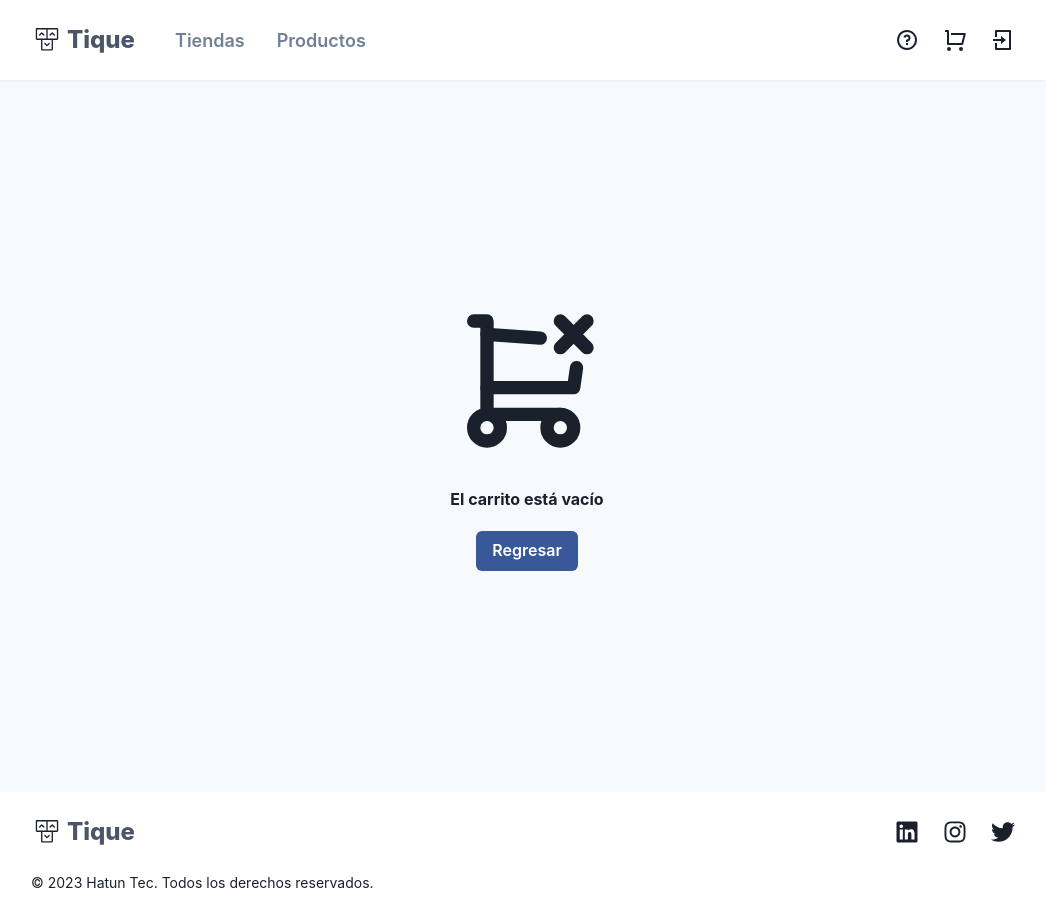
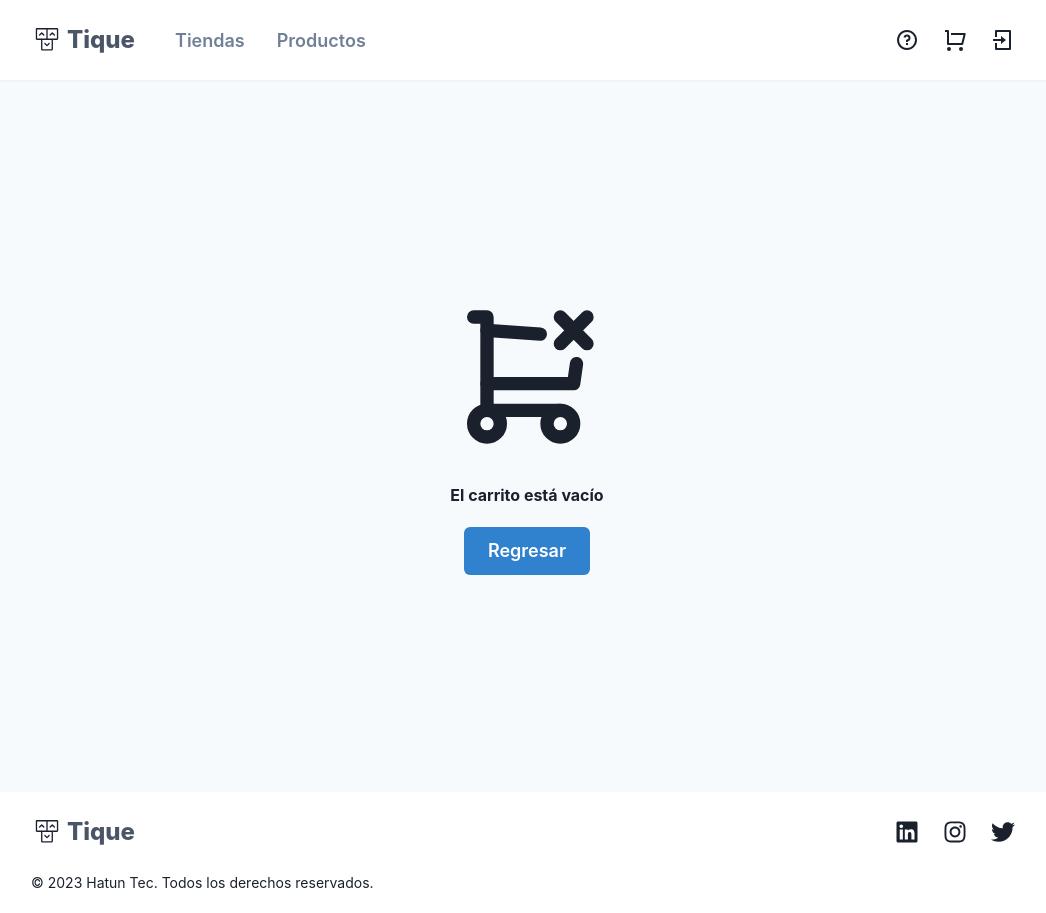
Before and after one commit to ronaldidro/tique-app, a React (Create React App) app in the folder app/: page /carrito in a window 1280 px wide. Shown: the whole page, without its empty margins (113-1159 px from the left). Built offline with nearby package versions, Linux system fonts and the light colour scheme.

Commit message:
added centered icon component

```diff
--- /dev/null
+++ b/app/src/components/market/CenteredIcon.js
@@ -0,0 +1,24 @@
+import { Box, Button, Center, Icon, Text } from '@chakra-ui/react'
+import PropTypes from 'prop-types'
+
+const CenteredIcon = ({ icon, description, handleReturnButton }) => (
+  <Center minHeight="2xl">
+    <Box textAlign="center">
+      <Icon as={icon} boxSize={40} />
+      <Text fontWeight="bold" marginY={5}>
+        {description}
+      </Text>
+      <Button colorScheme="blue" size="lg" onClick={handleReturnButton}>
+        Regresar
+      </Button>
+    </Box>
+  </Center>
+)
+
+CenteredIcon.propTypes = {
+  icon: PropTypes.elementType,
+  description: PropTypes.string,
+  handleReturnButton: PropTypes.func
+}
+
+export default CenteredIcon
--- a/app/src/views/market/MarketShop.js
+++ b/app/src/views/market/MarketShop.js
@@ -1,10 +1,11 @@
-import { Box, Center, Container, Icon, Text } from '@chakra-ui/react'
+import { Box, Container } from '@chakra-ui/react'
 import { useEffect, useState } from 'react'
 import { TbFaceIdError } from 'react-icons/tb'
 import { useDispatch } from 'react-redux'
-import { useParams } from 'react-router-dom'
+import { useNavigate, useParams } from 'react-router-dom'
 import CircularSpinner from '../../components/feedback/CircularSpinner'
 import Categories from '../../components/market/Categories'
+import CenteredIcon from '../../components/market/CenteredIcon'
 import Filters from '../../components/market/Filters'
 import Header from '../../components/market/Header'
 import { useResource } from '../../hooks'
@@ -16,6 +17,7 @@ const MarketShop = () => {
   const { id } = useParams()
   const shop = useResource(`/shops/${id}`)
   const dispatch = useDispatch()
+  const navigate = useNavigate()
   const products = getFilteredProducts()
   const [isLoading, setIsLoading] = useState(true)
 
@@ -37,14 +39,11 @@ const MarketShop = () => {
         <Box paddingX={[4, 0]}>
           <Filters />
           {!products.length ? (
-            <Center minHeight="xl">
-              <Box textAlign="center">
-                <Icon as={TbFaceIdError} boxSize={40} />
-                <Text fontWeight="bold" marginY={5}>
-                  No se encontraron productos
-                </Text>
-              </Box>
-            </Center>
+            <CenteredIcon
+              icon={TbFaceIdError}
+              description="No se encontraron productos"
+              handleReturnButton={() => navigate(-1)}
+            />
           ) : (
             <Categories categoriesData={products} />
           )}
--- a/app/src/views/market/ShopCart.js
+++ b/app/src/views/market/ShopCart.js
@@ -1,4 +1,4 @@
-import { Box, Button, Center, Container, Flex, HStack, Heading, Icon, Stack, Text } from '@chakra-ui/react'
+import { Box, Container, Flex, HStack, Heading, Stack } from '@chakra-ui/react'
 import { useRef } from 'react'
 import { TbShoppingCartX } from 'react-icons/tb'
 import { useDispatch } from 'react-redux'
@@ -6,6 +6,7 @@ import { useNavigate } from 'react-router-dom'
 import LinkButton from '../../components/fields/LinkButton'
 import CartItem from '../../components/market/CartItem'
 import CartOrderSummary from '../../components/market/CartOrderSummary'
+import CenteredIcon from '../../components/market/CenteredIcon'
 import { deleteProduct, updateProduct } from '../../reducers/productsOrderReducer'
 import { getOrderTotalItems, getOrderTotalPrice, getProductsOrder, getShopData } from '../../utils'
 
@@ -33,17 +34,11 @@ const ShopCart = () => {
     <Box paddingY={5} backgroundColor="gray.50">
       <Container maxW="5xl">
         {!orderProducts.length ? (
-          <Center minHeight="2xl">
-            <Box textAlign="center">
-              <Icon as={TbShoppingCartX} boxSize={40} />
-              <Text fontWeight="bold" marginY={5}>
-                El carrito está vacío
-              </Text>
-              <Button colorScheme="facebook" onClick={() => navigate(-1)}>
-                Regresar
-              </Button>
-            </Box>
-          </Center>
+          <CenteredIcon
+            icon={TbShoppingCartX}
+            description="El carrito está vacío"
+            handleReturnButton={() => navigate(-1)}
+          />
         ) : (
           <Stack direction={{ base: 'column', lg: 'row' }} align={{ lg: 'flex-start' }} spacing={{ base: 8, md: 16 }}>
             <Stack spacing={{ base: 8, md: 10 }} flex="2">
@@ -63,7 +58,12 @@ const ShopCart = () => {
               </Stack>
             </Stack>
             <Flex direction="column" align="center" flex="1">
-              <CartOrderSummary subtotal={orderTotalPrice} totalItems={orderTotalItems} totalPrice={orderTotalPrice} />
+              <CartOrderSummary
+                subtotal={orderTotalPrice}
+                totalItems={orderTotalItems}
+                totalPrice={orderTotalPrice}
+                handleSendButton={() => navigate('/envio')}
+              />
               <HStack mt="6" fontWeight="semibold">
                 <p>o</p>
                 <LinkButton pathname={`/tienda/${shop.id}`} color="blue.500">
```
